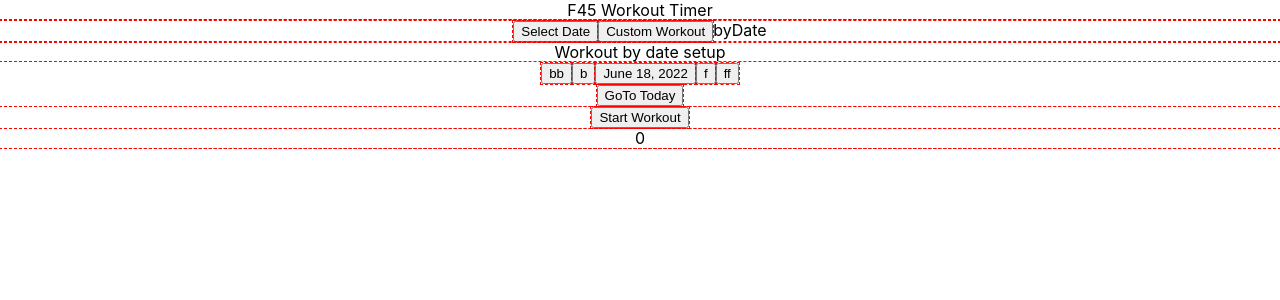
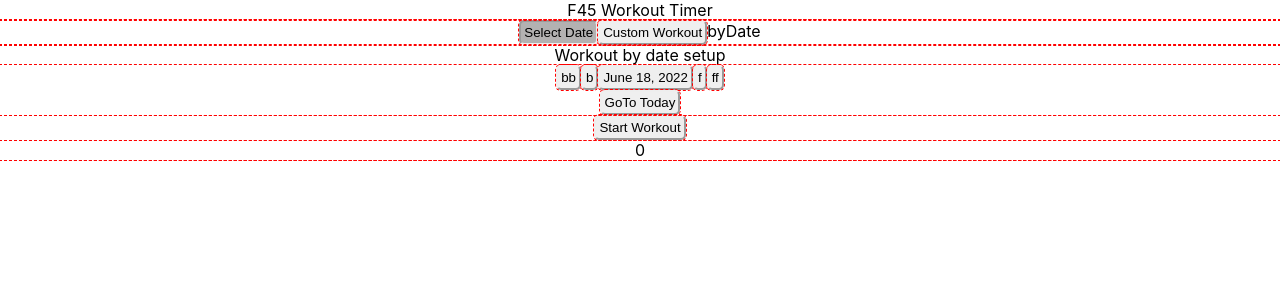
Before and after one commit to began91/f45timer, a React (Create React App) app: page / in a window 1280 px wide. Shown: the top 300 px of the page. Built offline with nearby package versions, Linux system fonts and the light colour scheme.

Commit message:
button styles

```diff
--- a/src/App.css
+++ b/src/App.css
@@ -42,3 +42,10 @@
     transform: rotate(360deg);
   }
 }
+
+button {
+  color: "7ED9FF";
+  padding: 3px;
+  border-radius: 5px;
+  border: 2px outset;
+}
--- a/src/App.js
+++ b/src/App.js
@@ -1,7 +1,7 @@
 //import logo from './logo.svg';
 import React from 'react';
 import './App.css';
-import MyTimer from './components/MyTimer.js';
+// import MyTimer from './components/MyTimer.js';
 import WorkoutScreen from './components/WorkoutScreen.js';
 import SetupScreen from './components/SetupScreen';
 
--- /dev/null
+++ b/src/components/SetupOptions.css
@@ -0,0 +1,4 @@
+.selected {
+    background-color: rgb(179, 177, 177);
+    border: 2px inset;
+}
--- a/src/components/SetupOptions.js
+++ b/src/components/SetupOptions.js
@@ -1,4 +1,5 @@
 import React from 'react';
+import './SetupOptions.css';
 
 class SetupOptions extends React.Component {
     constructor(props) {
```
